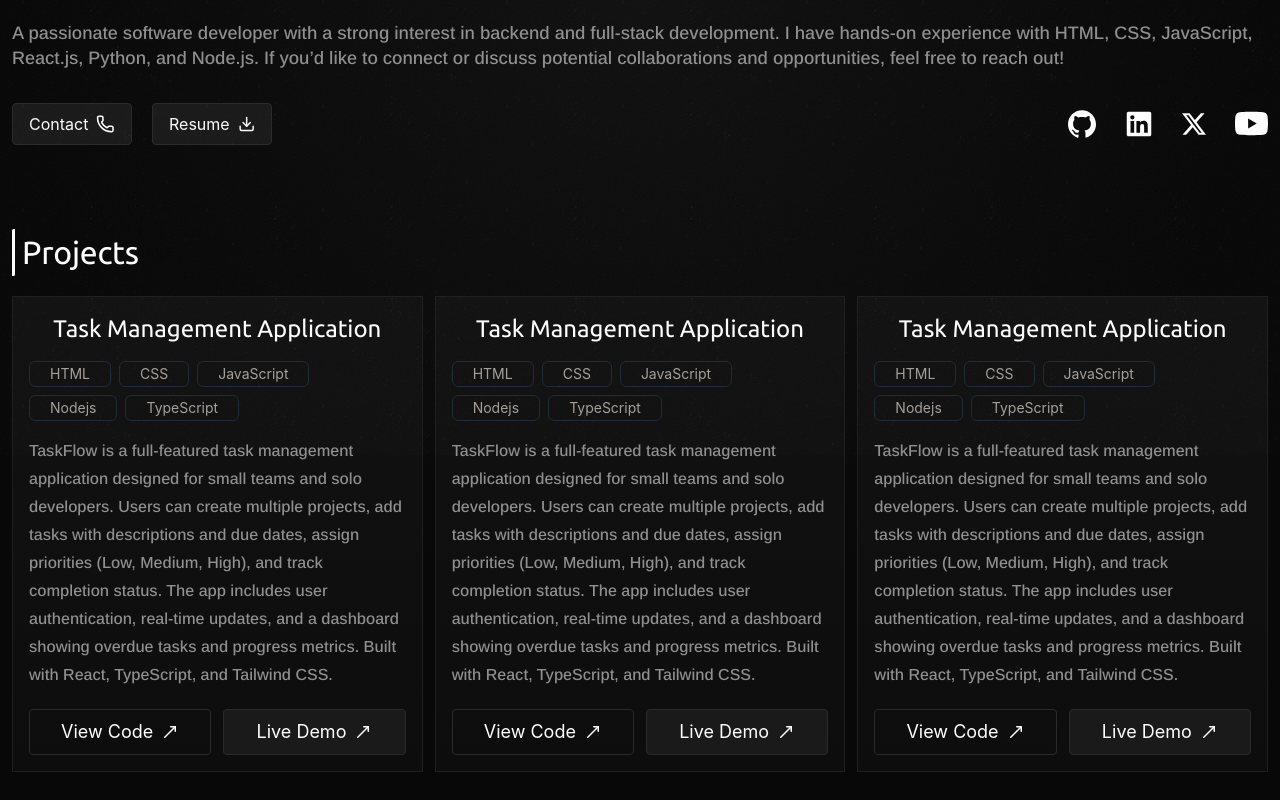
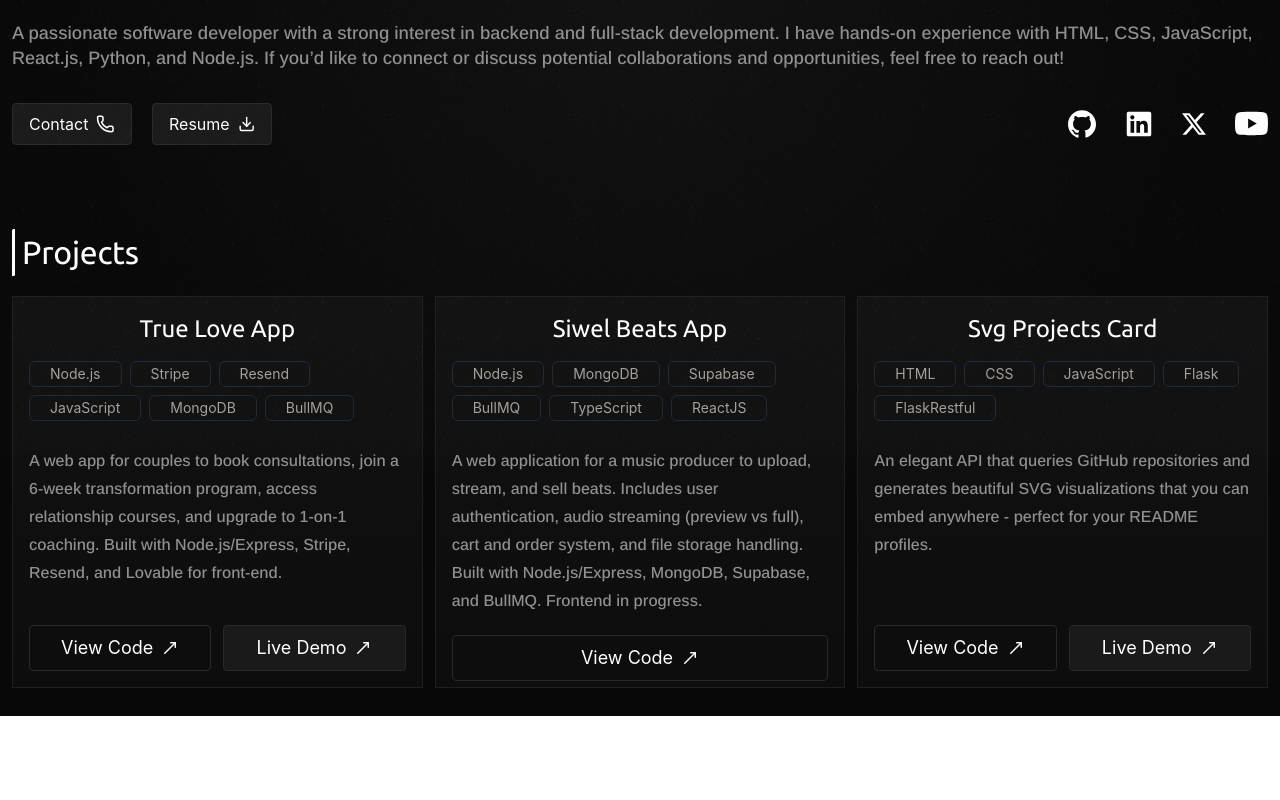
Before and after one commit to BulusHamnu/my-portfolio-v2, a React (Vite) app: page / in a window 1280 px wide. Shown: the part 345-1145 px from the top of the page. After the commit the page ends 1061 px from the top, so only its background shows below. Built offline with nearby package versions, Linux system fonts and the light colour scheme.

Commit message:
Feat: added real projects data and improved project card component layout.

```diff
--- a/src/components/heroSection.tsx
+++ b/src/components/heroSection.tsx
@@ -32,7 +32,7 @@ function HeroSection() {
             <Button text={"Contact"} Icon={Phone} />
           </a>
           <a
-            href="/public/bulus-hamnu-resume.pdf"
+            href="public/bulus-hamnu-resume.pdf"
             download="Bulus-Hamnu-Resume.pdf"
           >
             <Button text={"Resume"} Icon={Download} />
--- a/src/components/projectCard.tsx
+++ b/src/components/projectCard.tsx
@@ -1,44 +1,40 @@
 import { MoveUpRight } from "lucide-react";
+import { type Project } from "../data/projects";
 
 /* Project Card */
-function ProjectCard() {
-  const techStack = ["HTML", "CSS", "JavaScript", "Nodejs", "TypeScript"];
-
+function ProjectCard({ project }: { project: Project }) {
   return (
-    <div className="project-card card h-fit p-4 text-left grid grid-rows-[auto_1fr_auto] gap-2 overflow-hidden">
+    <div className="project-card card h-full p-4 text-left grid grid-rows-[auto_1fr_auto] lg:grid-rows-[35%_1fr_auto] gap-2 overflow-hidden">
       <div>
         <h3 className="text-center text-lg md:text-2xl font-bold mb-4">
-          Task Management Application
+          {project.title}
         </h3>
         <div className="project-tech-stack flex flex-row flex-wrap items-start gap-2 mt-3 mb-2">
-          {techStack.map((tech) => (
+          {project.techStack.map((tech) => (
             <span className="tech py-0.5 px-5 text-sm rounded-md border border-gray-800 text-stone-400">
               {tech}
             </span>
           ))}
         </div>
       </div>
-      <p style={{ lineHeight: "28px" }}>
-        TaskFlow is a full-featured task management application designed for
-        small teams and solo developers. Users can create multiple projects, add
-        tasks with descriptions and due dates, assign priorities (Low, Medium,
-        High), and track completion status. The app includes user
-        authentication, real-time updates, and a dashboard showing overdue tasks
-        and progress metrics. Built with React, TypeScript, and Tailwind CSS.
-      </p>
+      <p style={{ lineHeight: "28px" }}>{project.description}</p>
       <div className="flex flex-row w-full gap-3 mt-3">
-        <a href="#" className="w-full">
+        <a href={project.links.githubUrl} className="w-full">
           <button className="flex flex-row no-wrap gap-2 button-secondary border rounded-sm px-5 lg:px-4 py-2 w-full cursor-pointer items-center justify-center text-sm md:text-lg">
             <span>View Code</span>
             <MoveUpRight size={18} />
           </button>
         </a>
-        <a href="#" className="w-full">
-          <button className="flex flex-row no-wrap gap-2 button-primary border rounded-sm px-5 lg:px-4 py-2 w-full cursor-pointer items-center justify-center text-sm md:text-lg">
-            <span>Live Demo</span>
-            <MoveUpRight size={18} />
-          </button>
-        </a>
+        {project.links.demoUrl ? (
+          <a href={project.links.demoUrl} className="w-full">
+            <button className="flex flex-row no-wrap gap-2 button-primary border rounded-sm px-5 lg:px-4 py-2 w-full cursor-pointer items-center justify-center text-sm md:text-lg">
+              <span>Live Demo</span>
+              <MoveUpRight size={18} />
+            </button>
+          </a>
+        ) : (
+          ""
+        )}
       </div>
     </div>
   );
--- a/src/components/projectSection.tsx
+++ b/src/components/projectSection.tsx
@@ -1,4 +1,5 @@
 import ProjectCard from "./projectCard";
+import projects from "../data/projects";
 
 /* Projects Section */
 function ProjectsSection() {
@@ -6,9 +7,9 @@ function ProjectsSection() {
     <section id="projects-section" className="p-3 mt-12 mb-4">
       <h2 className="section-heading text-left">Projects</h2>
       <div className="mt-5 grid grid-cols-1 md:grid-cols-2 lg:grid-cols-3 gap-3 grid-row-auto">
-        <ProjectCard />
-        <ProjectCard />
-        <ProjectCard />
+        {projects.map((project) => (
+          <ProjectCard project={project} />
+        ))}
       </div>
     </section>
   );
--- /dev/null
+++ b/src/data/projects.ts
@@ -0,0 +1,59 @@
+/* Selected Project */
+export interface Project {
+  title: string;
+  description: string;
+  techStack: string[];
+  links: {
+    githubUrl: string;
+    demoUrl: string | null;
+  };
+}
+
+const projects: Project[] = [
+  {
+    title: "True Love App",
+    description:
+      "A web app for couples to book consultations, join a 6-week transformation program, access relationship courses, and upgrade to 1-on-1 coaching. Built with Node.js/Express, Stripe, Resend, and Lovable for front-end.",
+    techStack: [
+      "Node.js",
+      "Stripe",
+      "Resend",
+      "JavaScript",
+      "MongoDB",
+      "BullMQ",
+    ],
+    links: {
+      githubUrl: "https://github.com/BulusHamnu/true-love-backend-nodejs",
+      demoUrl: "https://true-love.app/",
+    },
+  },
+  {
+    title: "Siwel Beats App",
+    description:
+      "A web application for a music producer to upload, stream, and sell beats. Includes user authentication, audio streaming (preview vs full), cart and order system, and file storage handling. Built with Node.js/Express, MongoDB, Supabase, and BullMQ. Frontend in progress.",
+    techStack: [
+      "Node.js",
+      "MongoDB",
+      "Supabase",
+      "BullMQ",
+      "TypeScript",
+      "ReactJS",
+    ],
+    links: {
+      githubUrl: "https://github.com/BulusHamnu/siwel-beats-app",
+      demoUrl: null,
+    },
+  },
+  {
+    title: "Svg Projects Card",
+    description:
+      "An elegant API that queries GitHub repositories and generates beautiful SVG visualizations that you can embed anywhere - perfect for your README profiles.",
+    techStack: ["HTML", "CSS", "JavaScript", "Flask", "FlaskRestful"],
+    links: {
+      githubUrl: "https://github.com/BulusHamnu/readme-svg-projects-card",
+      demoUrl: "https://github.com/BulusHamnu/readme-svg-projects-card",
+    },
+  },
+];
+
+export default projects;
```
